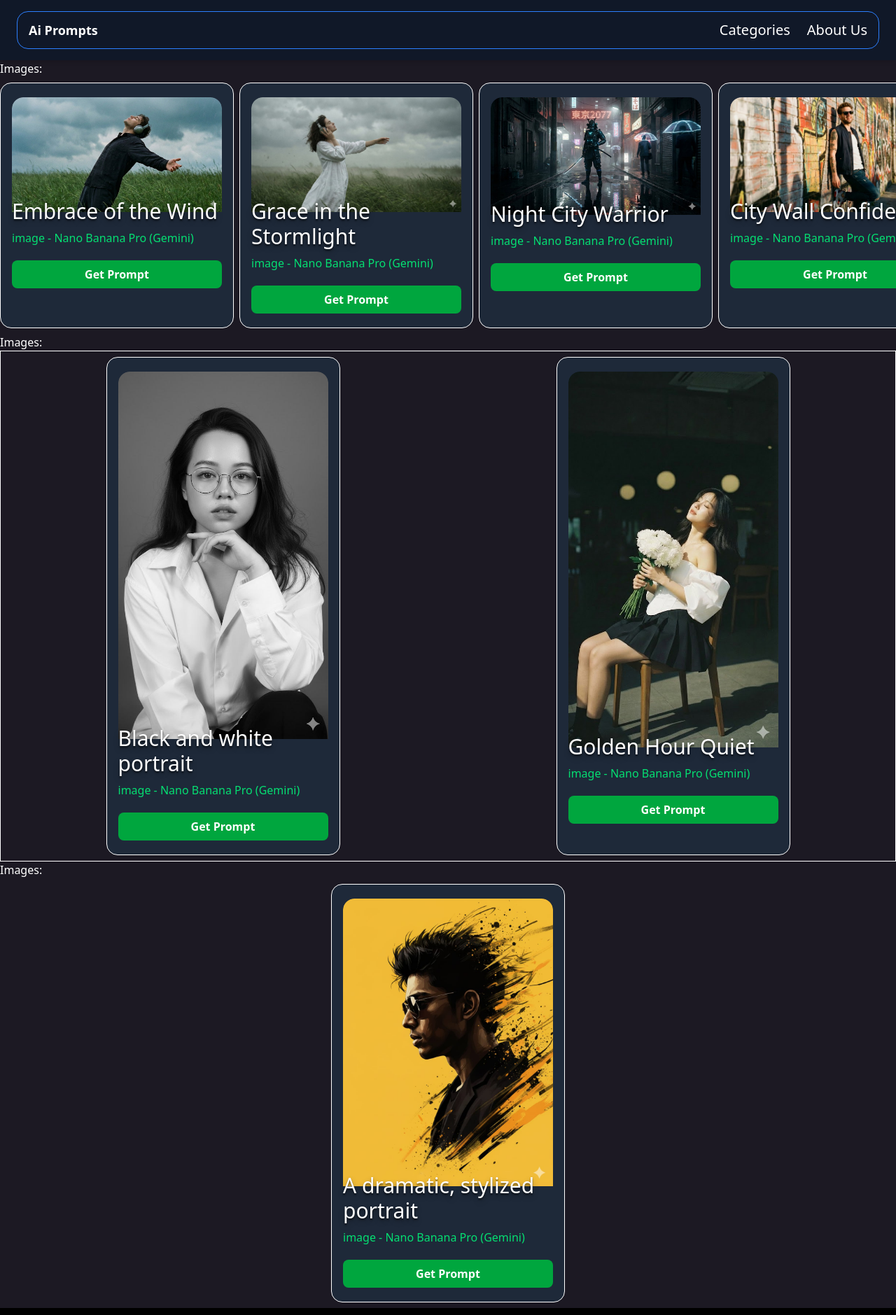
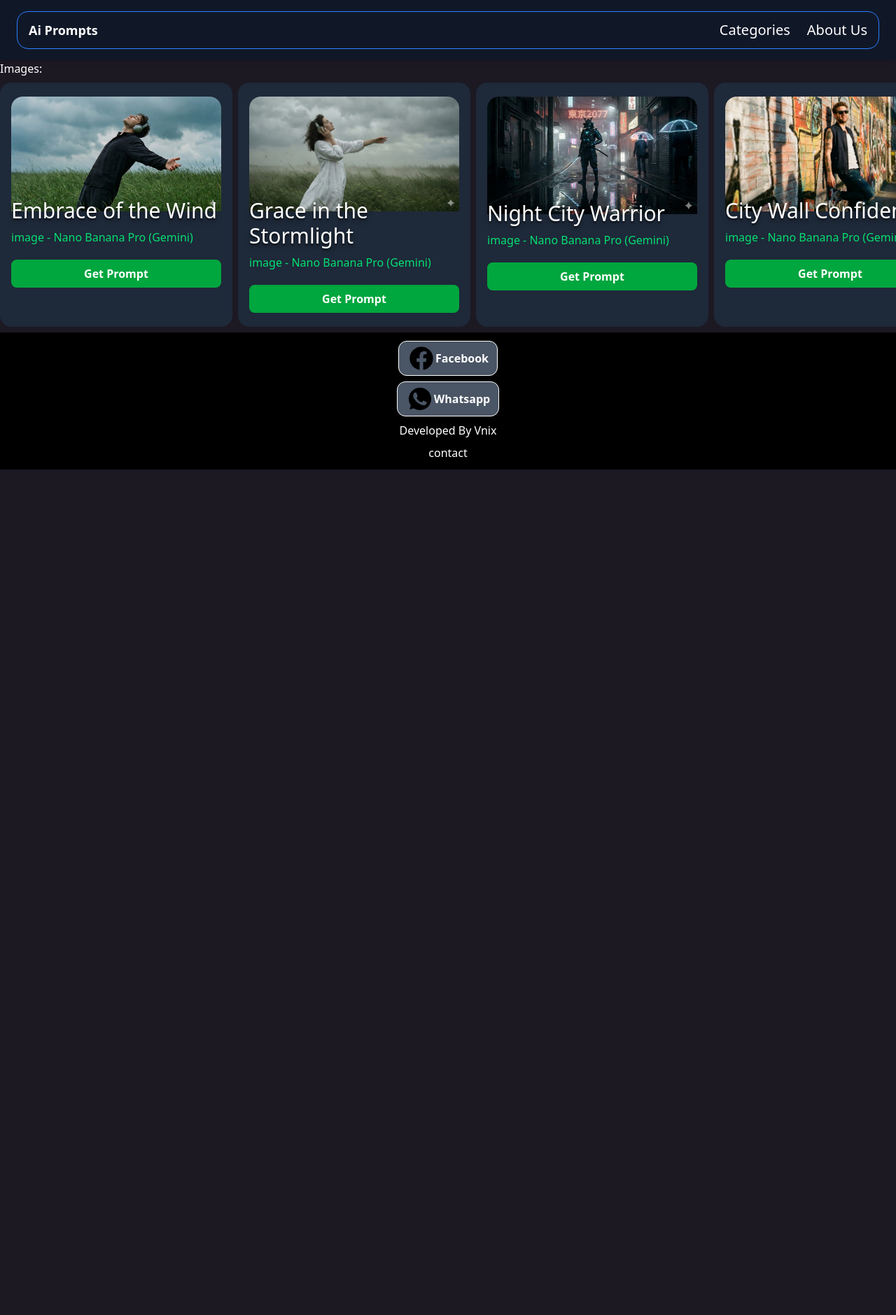
Before and after one commit to NaveenHiranya/AIPrompts, a React (Vite) app: page / in a window 1280 px wide. Shown: the top 1879 px of the page at 70% size. After the commit the page ends 800 px from the top, so only its background shows below. Built offline with nearby package versions, Linux system fonts and the light colour scheme.

Commit message:
Updated home

```diff
--- a/src/components/Post.tsx
+++ b/src/components/Post.tsx
@@ -23,7 +23,7 @@ export default function Post({ imgname, name, link }: CardProps) {
   };
 
   return (
-    <div className="py-5 px-4 bg-gray-800 mx-auto rounded-2xl w-max border flex flex-col  items-center m-2">
+    <div className="py-5 px-4 bg-gray-800 mx-auto rounded-2xl w-max flex flex-col  items-center m-2">
       <div className="w-[300px] rounded-t-2xl overflow-hidden">
         <img
           className="w-[300px] h-max object-cover rounded-t-2xl"
--- a/src/pages/Home.tsx
+++ b/src/pages/Home.tsx
@@ -28,7 +28,7 @@ export default function App() {
           )}
         </div>
       </div>
-      <div>
+      {/* <div>
         <p>Images:</p>
         <div className="flex gap-2 border flex-nowrap overflow-x-auto">
           {posts.map(
@@ -39,8 +39,8 @@ export default function App() {
               )
           )}
         </div>
-      </div>
-      <div>
+      </div> */}
+      {/* <div>
         <p>Images:</p>
         <div className="flex gap-2 flex-wrap">
           {posts.map(
@@ -51,7 +51,7 @@ export default function App() {
               )
           )}
         </div>
-      </div>
+      </div> */}
 
       {/* Footer */}
       <div className="flex flex-col items-center gap-2 text-white bg-black p-3">
```
